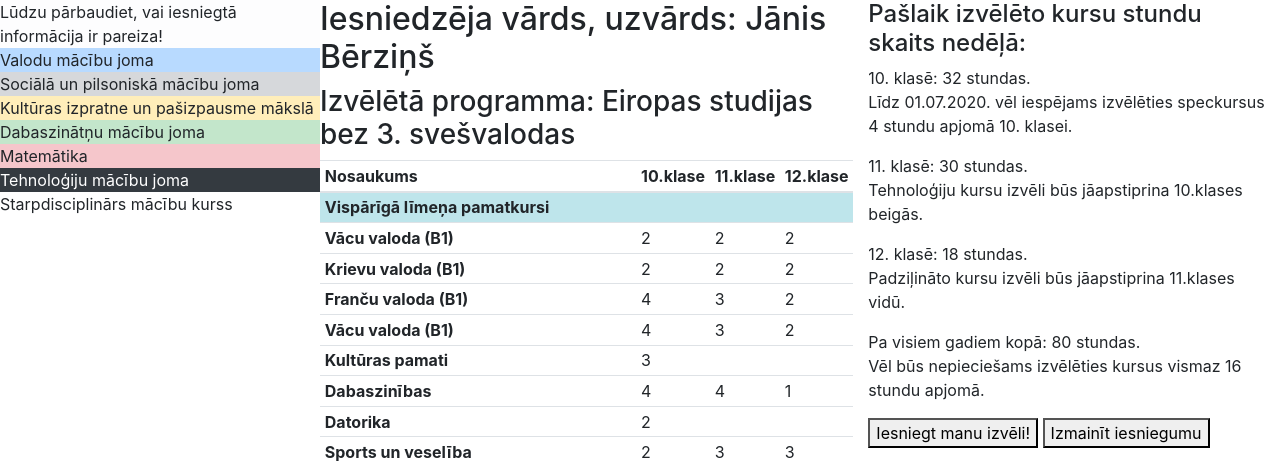
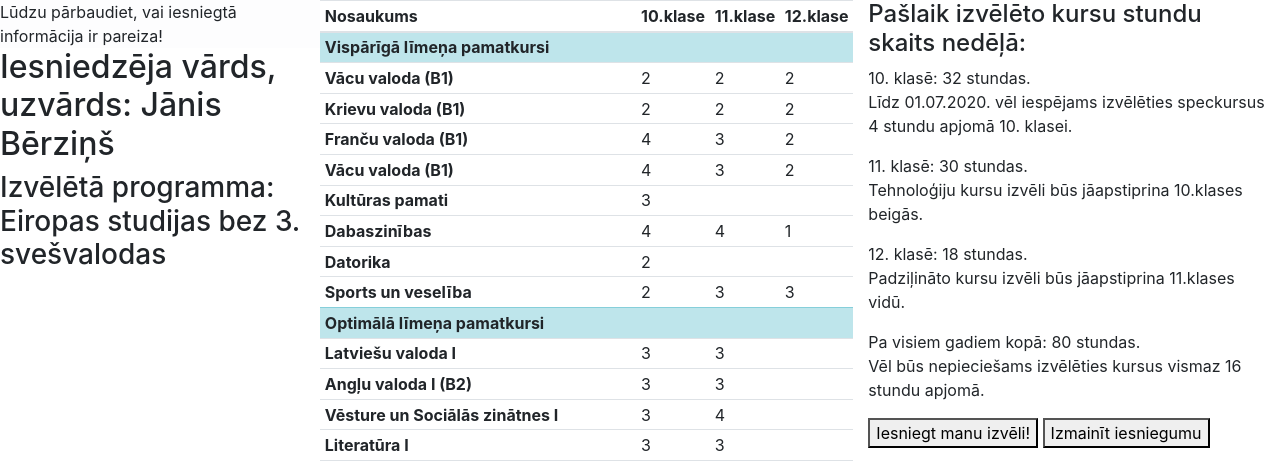
Before and after one commit to martabritala/RAGizvelev2, a Flask app: page /gatavs in a window 1280 px wide. Shown: the top 461 px of the page. Run offline with Flask 2, Linux system fonts and the light colour scheme; some libraries are stand-ins or nearby versions.

Commit message:
kaukas??

```diff
--- a/templates/gatavs.html
+++ b/templates/gatavs.html
@@ -9,29 +9,6 @@
                 <div class="row table-light">
                     Lūdzu pārbaudiet, vai iesniegtā informācija ir pareiza!
                 </div>
-                <div class="row table-primary">
-                    Valodu mācību joma
-                </div>
-                <div class="row table-secondary">
-                    Sociālā un pilsoniskā mācību joma
-                </div>
-                <div class="row table-warning">
-                    Kultūras izpratne un pašizpausme mākslā
-                </div>
-                <div class="row table-success">
-                    Dabaszinātņu mācību joma
-                </div>
-                <div class="row table-danger">
-                    Matemātika
-                </div>
-                <div class="row table-dark">
-                    Tehnoloģiju mācību joma
-                </div>
-                <div class="row">
-                    Starpdisciplinārs mācību kurss
-                </div>
-            </div>
-            <div class="col-5">
                 <div class="row">
                     <h2>Iesniedzēja vārds, uzvārds: {{vards}} {{uzvards}}</h2>
                     <h3>Izvēlētā programma:
@@ -46,6 +23,8 @@
                         {%endif%}
                     </h3>
                 </div>
+            </div>
+            <div class="col-5">
                 <div class="row">
                     <table class="table table-sm">
                         <thead>
```
